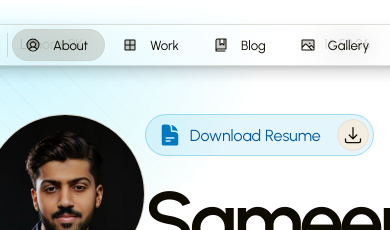
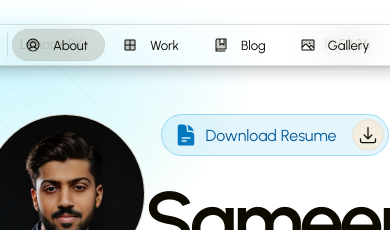
Before and after one commit to imrtls00/sameer-once-portfolio, a Next.js app: page /about in a window 390 px wide. Shown: the top 230 px of the page. Built offline with nearby package versions, Linux system fonts and the light colour scheme.

Commit message:
Enhance About Page: Replace Link with SmartLink for Resume Download
- Updated the About page to use SmartLink instead of Link for the resume download button, improving component consistency.
- Added responsive styling for the resume download button to center it on screens smaller than 768px.

```diff
--- a/src/app/about/page.tsx
+++ b/src/app/about/page.tsx
@@ -6,7 +6,9 @@ import {
   Heading,
   Icon,
   IconButton,
+  Row,
   SmartImage,
+  SmartLink,
   Tag,
   Text,
 } from "@/once-ui/components";
@@ -116,7 +118,7 @@ export default function About() {
             marginBottom="32"
           >
             {about.calendar.display && (
-              <Link href={about.calendar.link} download={about.calendar.file}>
+              <SmartLink className="resumeDownloadButton" href={about.calendar.link} download={about.calendar.file}>
                 <Flex
                   fitWidth
                   border="brand-alpha-medium"
@@ -135,7 +137,7 @@ export default function About() {
                   <Flex paddingRight="8">{about.calendar.title}</Flex>
                   <IconButton data-border="rounded" variant="secondary" icon="download" />
                 </Flex>
-              </Link>
+              </SmartLink>
             )}
             <Heading className={styles.textAlign} variant="display-strong-xl">
               {person.name}
--- a/src/components/about/aboutGallery.css
+++ b/src/components/about/aboutGallery.css
@@ -82,3 +82,9 @@
   height: 100%;
   object-fit: fill;
 }
+
+@media (max-width: 768px) {
+  .resumeDownloadButton {
+    align-self: center;
+  }
+}
```
Also changed, not shown: 1 other file (tests, documents, lock files or other folders).
